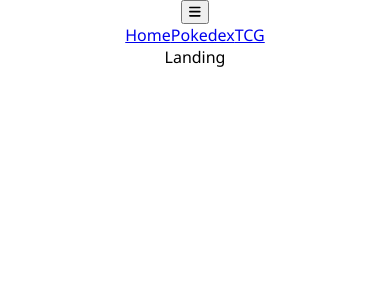
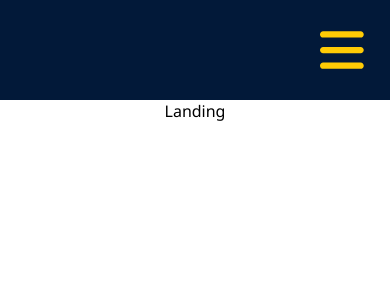
Before and after one commit to PeaFunk3000/pokemon-pocket-monsters, a React (Create React App) app: page / in a window 390 px wide. Shown: the top 300 px of the page. Built offline with nearby package versions, Linux system fonts and the light colour scheme.

Commit message:
nav styled and media queried for mobile first design

```diff
--- a/src/components/styles/Nav.css
+++ b/src/components/styles/Nav.css
@@ -0,0 +1,89 @@
+.navbar {
+    width: 100%;
+    height: 100px;
+    background: var(--first-color);
+  }
+
+  .links {
+    width: 100%;
+    height: 100%;
+    display: flex;
+    align-items: center;
+    justify-content: center;
+    color: var(--second-color);
+  }
+
+  .navbar a {
+    color: var(--second-color);
+    text-decoration: none;
+    margin: 20px;
+    font-size: 25px;
+  }
+
+  .toggleButton {
+    width: 100%;
+    height: 100px;
+    display: flex;
+    align-items: center;
+    justify-content: flex-end;
+  }
+
+  .toggleButton svg {
+    font-size: 50px;
+  }
+
+  .toggleButton button {
+    margin-right: 20px;
+    background-color: transparent;
+    border: none;
+    color: var(--second-color);
+    cursor: pointer;
+  }
+
+  #open {
+    height: 100vh;
+  }
+
+  #open .links {
+    flex-direction: column;
+    justify-content: flex-start;
+    margin-top: 100px;
+  }
+
+  #open a {
+    width: 100%;
+    text-align: center;
+  }
+
+  @media only screen and (max-width: 900px) {
+    .navbar a {
+      width: 100px;
+    }
+  }
+
+  @media only screen and (max-width: 600px) {
+    .toggleButton {
+      display: flex;
+    }
+    #close a {
+      display: none;
+    }
+  }
+
+  @media only screen and (min-width: 600px) {
+    .toggleButton {
+      display: none;
+    }
+
+    .hiddenLinks {
+      display: none;
+    }
+
+    #open {
+      height: 100px;
+    }
+
+    #open .links {
+      flex-direction: row;
+    }
+}
```
